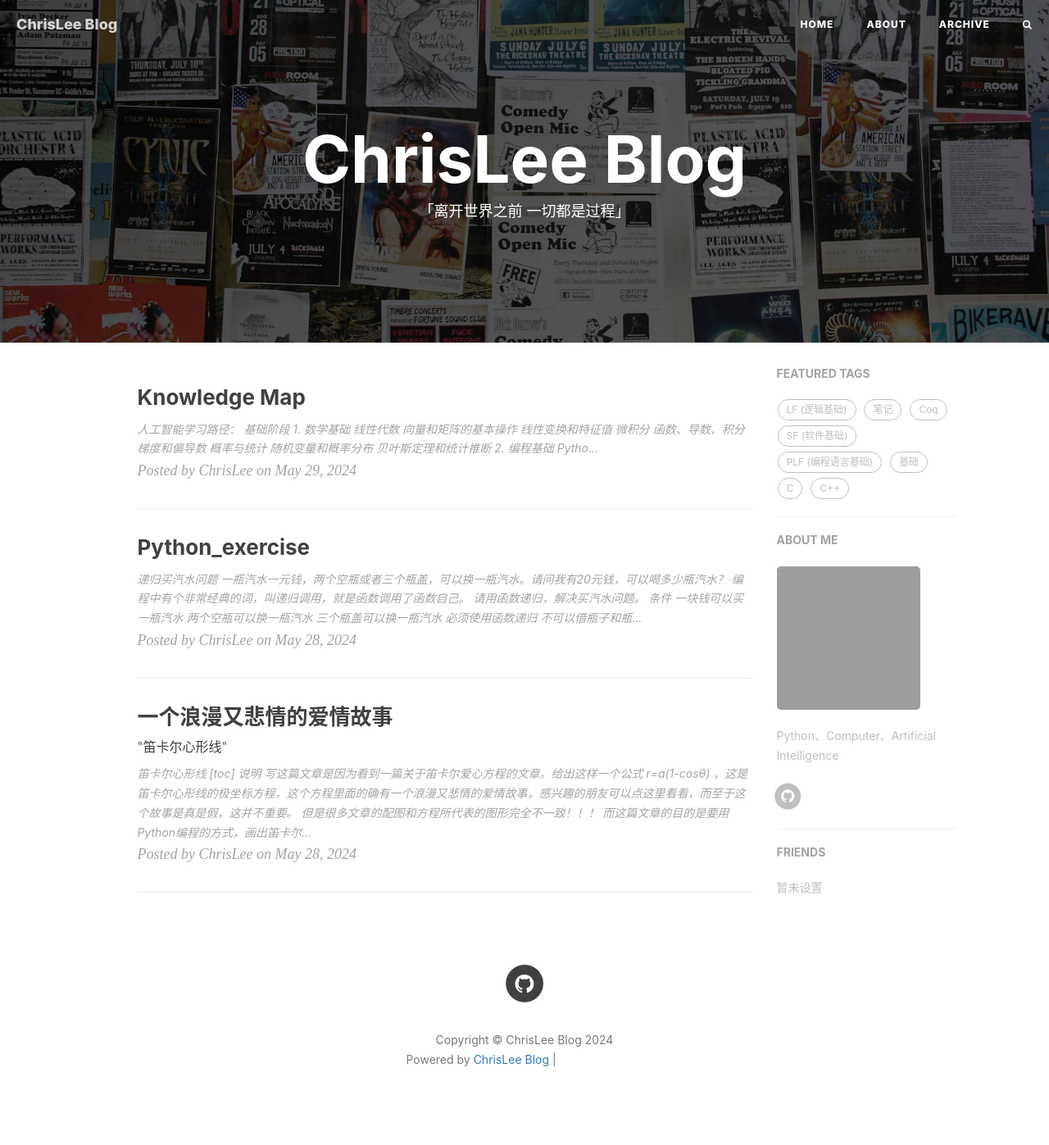
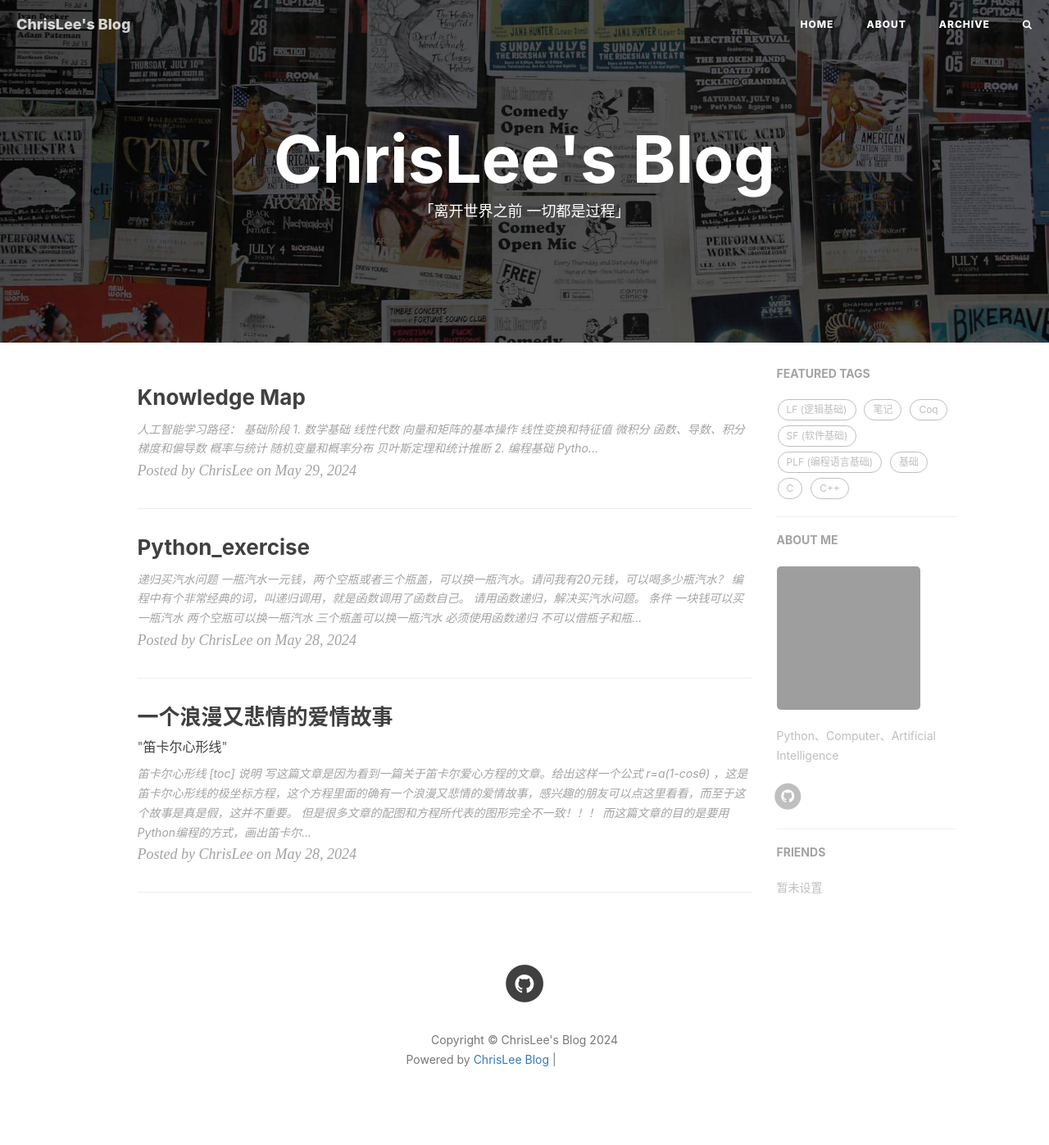
Before and after one commit to ChrisLee-Codes/github.io, a Jekyll site: the page built from index.html, in a window 1280 px wide. Shown: the whole page at 82% size. Built offline with Jekyll 4.4.1, drawn with Linux system fonts in a browser that asks for light colours; nearby versions of some CDN libraries; the list of posts is cut into pages by our own code; comment, search, counter and statistics services are not loaded; part of the change alters nothing that is shown; grey boxes are pictures that could not be loaded.

```diff
--- a/_config.yml
+++ b/_config.yml
@@ -1,10 +1,10 @@
 # Site settings
-title: ChrisLee Blog
-SEOTitle: 李帅的博客 | ChrisLee Blog
+title: ChrisLee's Blog
+SEOTitle: ChrisLee's Blog
 header-img: img/home-bg.jpg
 email: 1976729051@qq.com
 description: "这里是 @ChrisLee李帅 的个人博客，与你一起发现更大的世界 | 要做一个有 swag 的程序员"
-keyword: "李帅, ChrisLee李帅, ChrisLee, 鬼栈, ChrisLeah, @ChrisLeah, 李帅的博客, ChrisLee Blog, 博客, 个人网站, 互联网, Web, JavaScript, React, React Native, 前端, 设计"
+keyword: "ChrisLee's Blog, 李帅, ChrisLee李帅, ChrisLee, ChrisLeah, @ChrisLeah, 李帅的博客, ChrisLee Blog, 博客, 个人网站"
 url: "https://chrislee-codes.github.io/" # your host, for absolute URL
 baseurl: "" # for example, '/blog' if your blog hosted on 'host/blog'
 
```
